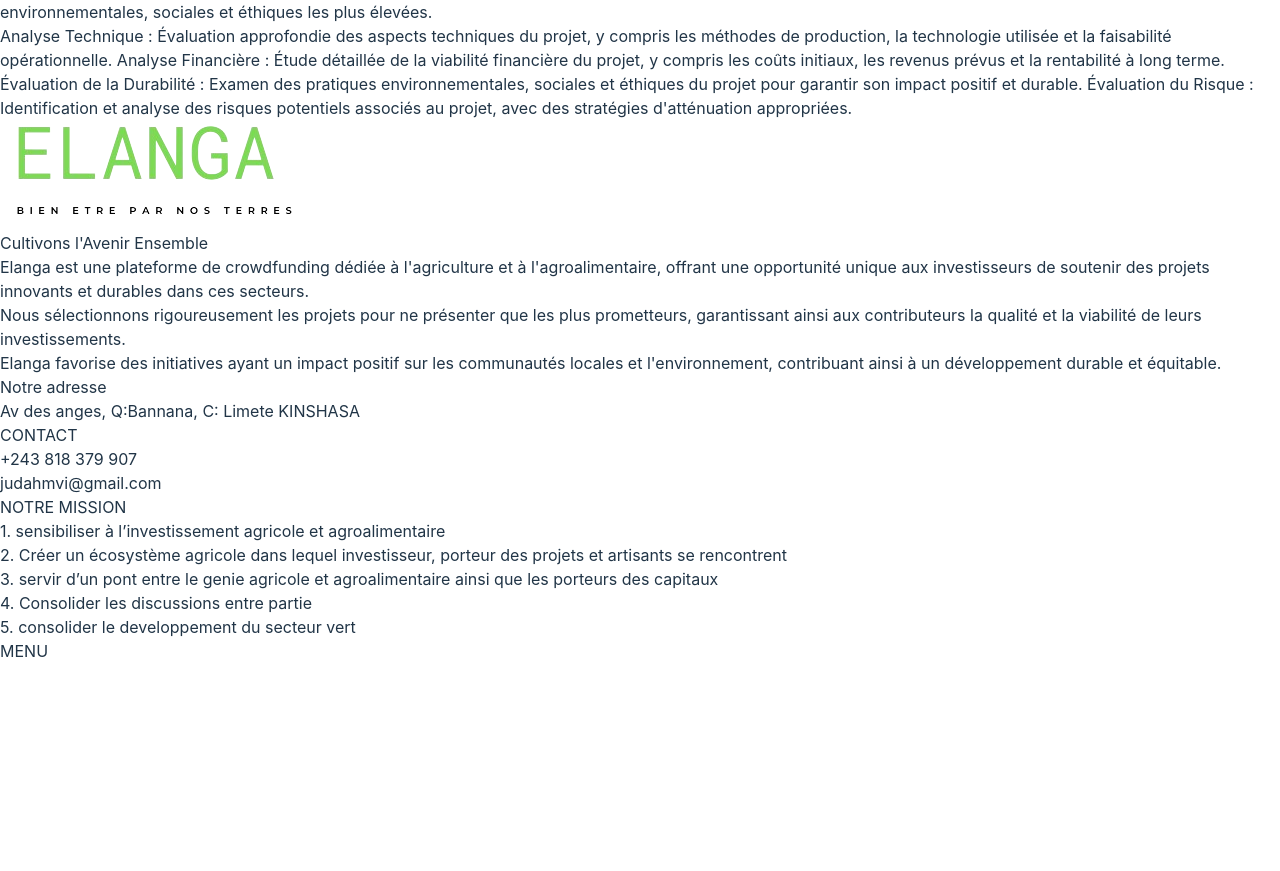
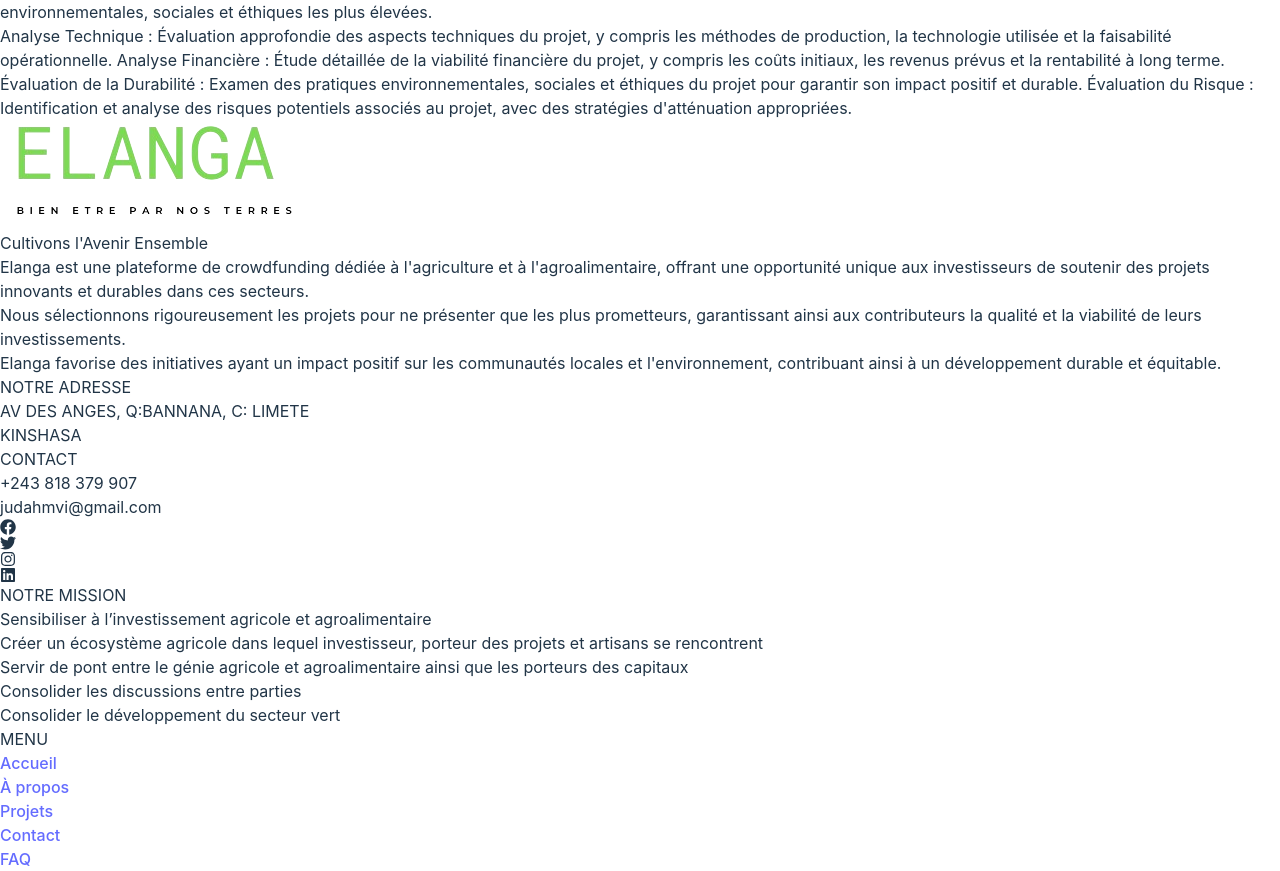
Before and after one commit to Jumvi/apllicatiionElanga, a React (Vite) app: page / in a window 1280 px wide. Shown: the part 4000-4871 px from the top of the page. Before the commit the page ends 4663 px from the top, so only its background shows below. Built offline with nearby package versions, Linux system fonts and the light colour scheme.

Commit message:
refact:update footer layout

```diff
--- a/src/components/footer.jsx
+++ b/src/components/footer.jsx
@@ -1,73 +1,65 @@
 import React from 'react';
 import logo from '../assets/logoEL.png';
+import { FaFacebook, FaTwitter, FaInstagram, FaLinkedin } from 'react-icons/fa';
 
 function Footer() {
   return (
-    <footer className='bg-black grid grid-cols-3'>
-        <div className='grid grid-cols-1'>
-            <img src={logo} alt="logo" className='' />
-            <div className='p-5'>
-                <p className='text-white font-normale text-justify'>
-
-
+    <footer className='bg-black p-10 grid grid-cols-1 md:grid-cols-3 gap-10'>
+      <div className='text-center md:text-left'>
+        <img src={logo} alt="logo" className='w-24 h-24 mx-auto md:mx-0' />
+        <div className='mt-5'>
+          <p className='text-white font-normal text-justify'>
             Cultivons l'Avenir Ensemble <br />
-
-                    Elanga est une plateforme de crowdfunding dédiée à l'agriculture et à l'agroalimentaire, offrant une opportunité unique aux investisseurs de soutenir des projets innovants et durables dans ces secteurs.</p>
-                <p className='text-white font-noemale text-justify'>
+            Elanga est une plateforme de crowdfunding dédiée à l'agriculture et à l'agroalimentaire, offrant une opportunité unique aux investisseurs de soutenir des projets innovants et durables dans ces secteurs.
+          </p>
+          <p className='text-white font-normal text-justify mt-2'>
             Nous sélectionnons rigoureusement les projets pour ne présenter que les plus prometteurs, garantissant ainsi aux contributeurs la qualité et la viabilité de leurs investissements.
           </p>
-                <p className='text-white font-normale text-justify'>
+          <p className='text-white font-normal text-justify mt-2'>
             Elanga favorise des initiatives ayant un impact positif sur les communautés locales et l'environnement, contribuant ainsi à un développement durable et équitable.
           </p>
         </div>
-            <div className='p-10'>
-                <h3 className='text-white font-bold'>Notre adresse </h3>
-                <p className='text-white font-normale mb-10'>
-                    Av des anges, Q:Bannana, C: Limete
+      </div>
+
+      <div className='text-center'>
+        <h3 className='text-white font-bold mb-2'>NOTRE ADRESSE</h3>
+        <p className='text-white font-normal mb-2'>
+          AV DES ANGES, Q:BANNANA, C: LIMETE<br />
           KINSHASA
         </p>
-                <h4 className='text-white font-bold'> CONTACT</h4>
-                <p className='text-white font-normale'>+243 818 379 907</p>
-                <p className='text-white font-normale'>judahmvi@gmail.com</p>
+        <h4 className='text-white font-bold'>CONTACT</h4>
+        <p className='text-white font-normal'>+243 818 379 907</p>
+        <p className='text-white font-normal'>judahmvi@gmail.com</p>
+        <div className='flex justify-center mt-5 space-x-4'>
+          <FaFacebook className='text-white text-2xl cursor-pointer' />
+          <FaTwitter className='text-white text-2xl cursor-pointer' />
+          <FaInstagram className='text-white text-2xl cursor-pointer' />
+          <FaLinkedin className='text-white text-2xl cursor-pointer' />
         </div>
       </div>
 
-            <div className='  flex flex-col  '>
-                <h2 className='text-white  p-10 self-center  '>NOTRE MISSION</h2>
-                <div className='self-center items-center'>
-                <p className='text-white text-justify self '>
-                    1. sensibiliser à l’investissement
-                    agricole et  agroalimentaire
-                </p>
-                <p className='text-white text-justify '>
-                    2. Créer un écosystème agricole
-                    dans lequel investisseur, porteur
-                    des projets et artisants se rencontrent
-                </p>
-                <p className='text-white text-justify '>
-                    3. servir d’un pont entre le genie
-                    agricole et agroalimentaire ainsi que
-                    les porteurs des capitaux
-                </p>
-                <p className='text-white text-justify '>
-                    4. Consolider les discussions entre partie
-                </p>
-                <p className='text-white text-justify '>
-                    5. consolider le developpement du secteur
-                    vert
-                </p>
+      <div className='flex flex-col items-center'>
+        <h2 className='text-white font-bold mb-5'>NOTRE MISSION</h2>
+        <ul className='text-white text-justify space-y-2'>
+          <li>Sensibiliser à l’investissement agricole et agroalimentaire</li>
+          <li>Créer un écosystème agricole dans lequel investisseur, porteur des projets et artisans se rencontrent</li>
+          <li>Servir de pont entre le génie agricole et agroalimentaire ainsi que les porteurs des capitaux</li>
+          <li>Consolider les discussions entre parties</li>
+          <li>Consolider le développement du secteur vert</li>
+        </ul>
+        <h2 className='text-white font-bold mt-10'>MENU</h2>
+        <nav>
+          <ul className='text-white space-y-2 text-center'>
+            <li><a href="#" className='hover:text-green-500'>Accueil</a></li>
+            <li><a href="#" className='hover:text-green-500'>À propos</a></li>
+            <li><a href="#" className='hover:text-green-500'>Projets</a></li>
+            <li><a href="#" className='hover:text-green-500'>Contact</a></li>
+            <li><a href="#" className='hover:text-green-500'>FAQ</a></li>
+          </ul>
+        </nav>
       </div>
-
-            </div>
-            <div className='items-center w-full mt-40'>
-                <h2 className='text-white  text-center'>
-                    MENU
-                </h2>
-            </div>
-
-
     </footer>
-  )
+  );
 }
 
 export default Footer;
```
Lines whose indentation alone changed are shown as unchanged.
